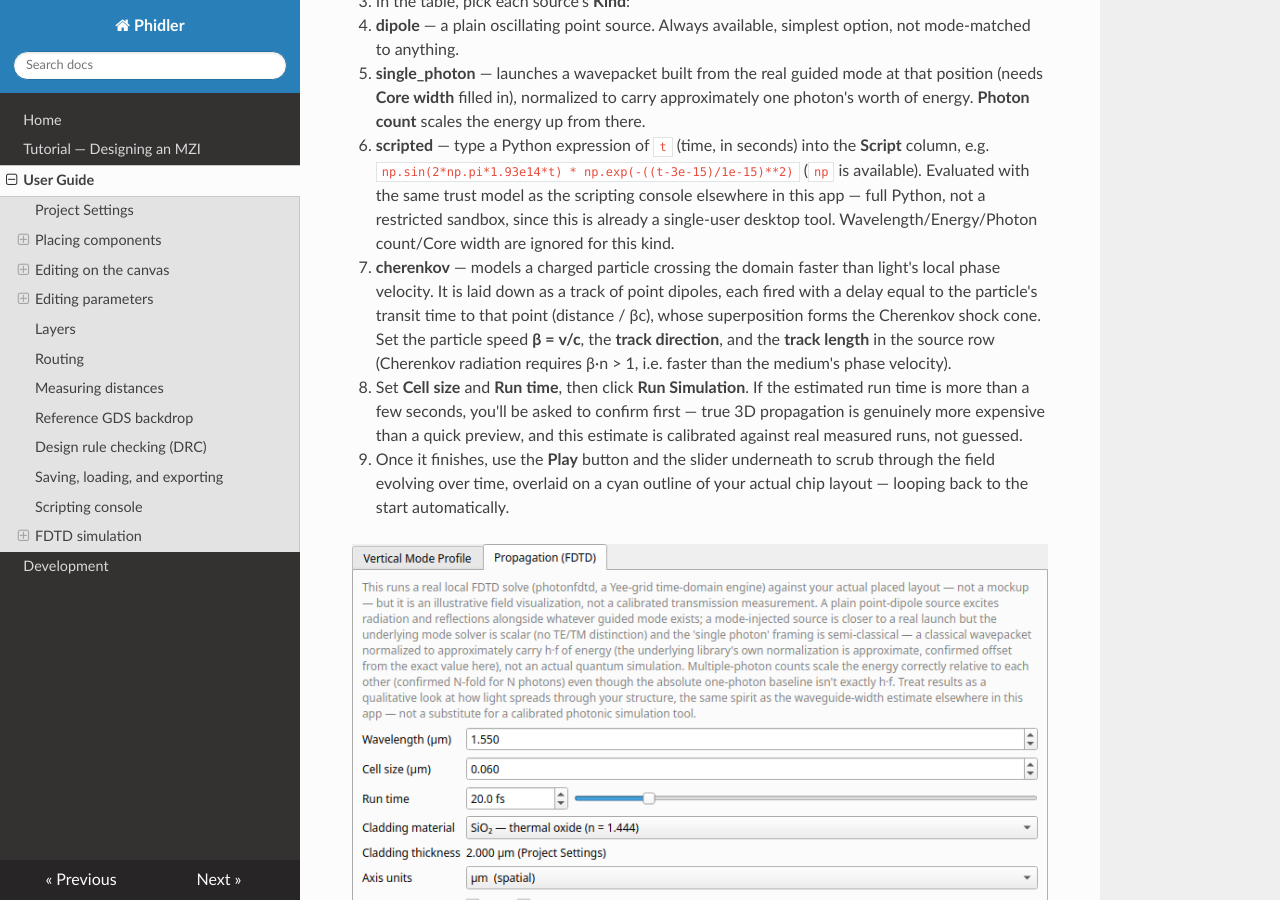
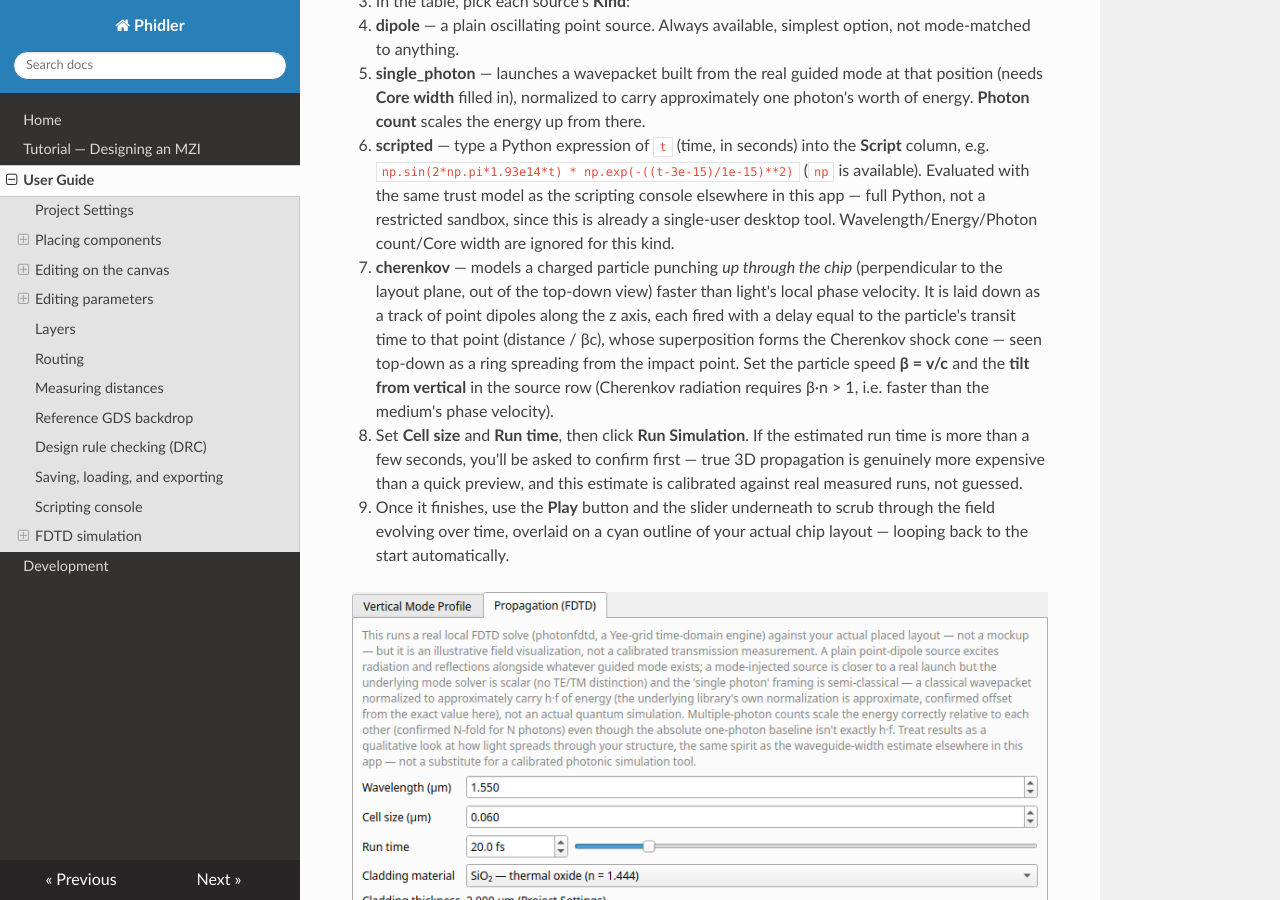
Before and after one commit to ngpaladi/phidler, an MkDocs documentation site: the page built from docs/guide.md, in a window 1280 px wide and 900 px high, scrolled down 7192 px. Built offline with MkDocs 1.6.1, drawn with Linux system fonts in a browser that asks for light colours; nearby versions of some CDN libraries.

Commit message:
Cherenkov source: particle travels in z, out of the chip plane
The Cherenkov particle now punches up through the wafer perpendicular to the
layout (along +z, out of the top-down view) instead of along an in-plane track.
Physically that's how a charged particle crosses a chip, and the top-down field
view shows the Cherenkov shock as a ring spreading from the (x, y) impact point.
The track is clamped to the dielectric stack (core + cladding) — both where the
light is actually emitted, and so its dipoles never fall outside the simulation
domain (the in-plane track used to overflow the bounding box). direction_deg is
now a tilt from vertical; cherenkov_length_um is the z track length. Updated the
source-table headers, tutorial, and guide; verified a real run produces a
structured wavefront at the z=0 monitor plane.

323 tests pass under QT_QPA_PLATFORM=offscreen.

Co-Authored-By: Claude Opus 4.8 (1M context) <noreply@anthropic.com>
Claude-Session: https://claude.ai/code/session_01AMtHjPjgX93SH9vGY5zY3U

```diff
--- a/docs/guide.md
+++ b/docs/guide.md
@@ -298,12 +298,14 @@ plays the result back as a movie:
      restricted sandbox, since this is already a single-user desktop
      tool. Wavelength/Energy/Photon count/Core width are ignored for
      this kind.
-   - **cherenkov** — models a charged particle crossing the domain faster
-     than light's local phase velocity. It is laid down as a track of
-     point dipoles, each fired with a delay equal to the particle's
-     transit time to that point (distance / βc), whose superposition
-     forms the Cherenkov shock cone. Set the particle speed **β = v/c**,
-     the **track direction**, and the **track length** in the source row
+   - **cherenkov** — models a charged particle punching *up through the
+     chip* (perpendicular to the layout plane, out of the top-down view)
+     faster than light's local phase velocity. It is laid down as a track
+     of point dipoles along the z axis, each fired with a delay equal to
+     the particle's transit time to that point (distance / βc), whose
+     superposition forms the Cherenkov shock cone — seen top-down as a
+     ring spreading from the impact point. Set the particle speed
+     **β = v/c** and the **tilt from vertical** in the source row
      (Cherenkov radiation requires β·n > 1, i.e. faster than the medium's
      phase velocity).
 4. Set **Cell size** and **Run time**, then click **Run Simulation**. If
```
Also changed, not shown: docs/tutorial.md (+7 -5 lines), 3 other files.
